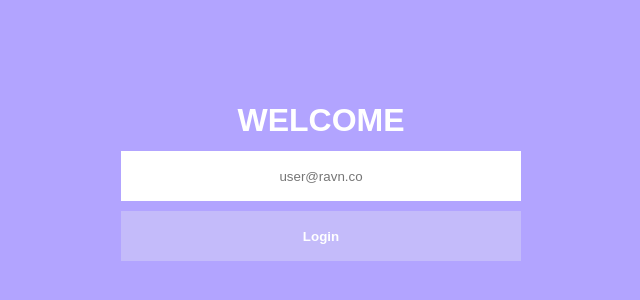
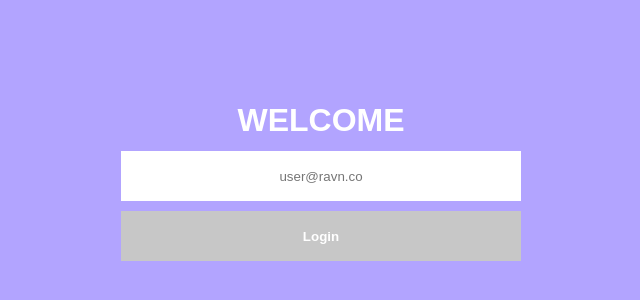
Before and after one commit to DianaCalx/react-challenge-post, a React (Create React App) app: page / in a window 1280 px wide. Shown: the part 220-520 px from the top of the page, without its empty margins (319-959 px from the left). Built offline with nearby package versions, Linux system fonts and the light colour scheme.

Commit message:
Add variables for colors

```diff
--- a/src/styles/variables.ts
+++ b/src/styles/variables.ts
@@ -1,6 +1,11 @@
 const variables = {
   primaryColor: '#B2A4FF',
-  secondaryColor: '#FFB4B4'
+  secondaryColor: '#FFDEB4',
+  tertiaryColor: '#FF7396',
+  fourthColor: '#FF4977',
+  neutralColor1: '#c7c7c7',
+  shadowColor: '#382B80',
+  shadowColor2: '#762599'
 }
 
 export default variables;
```
